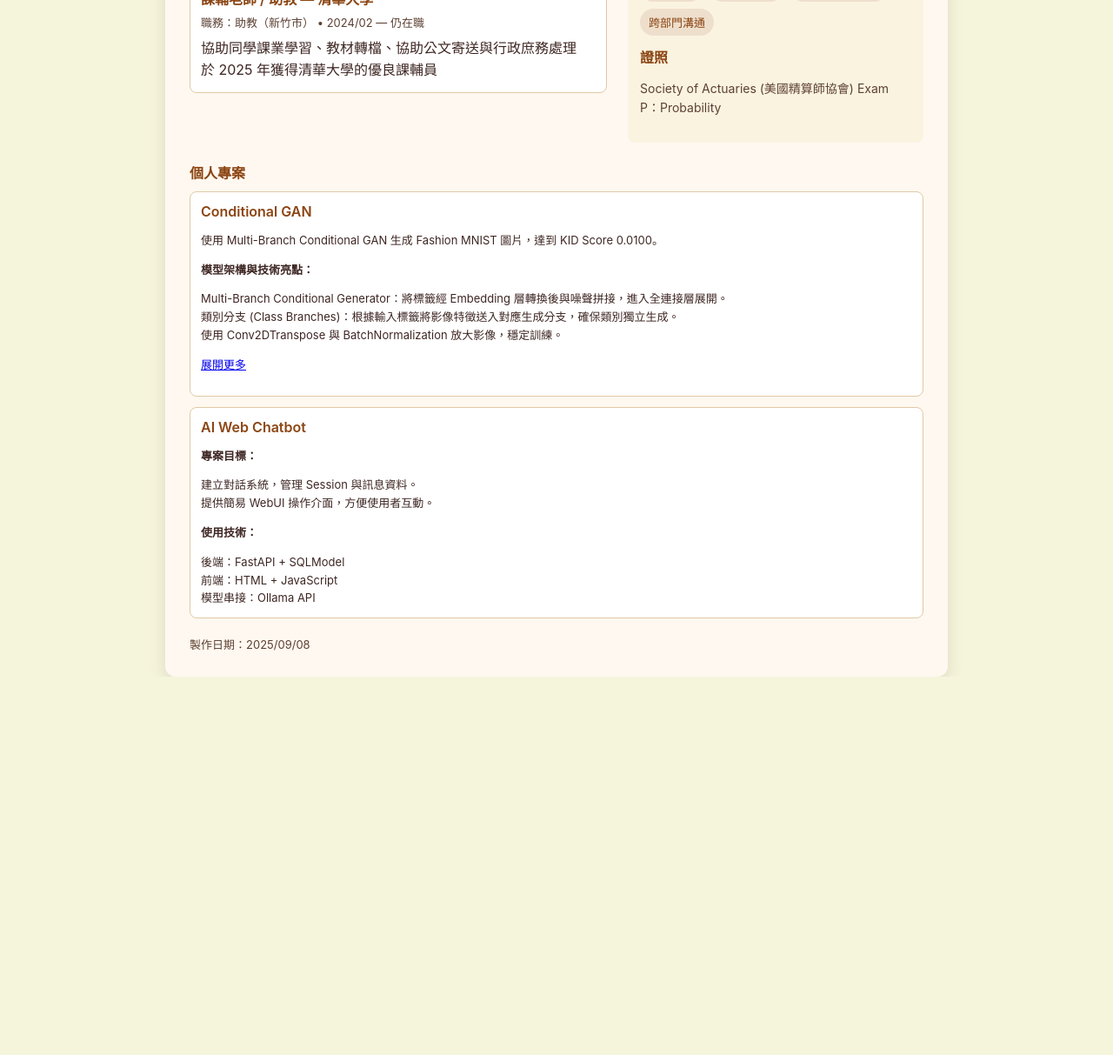
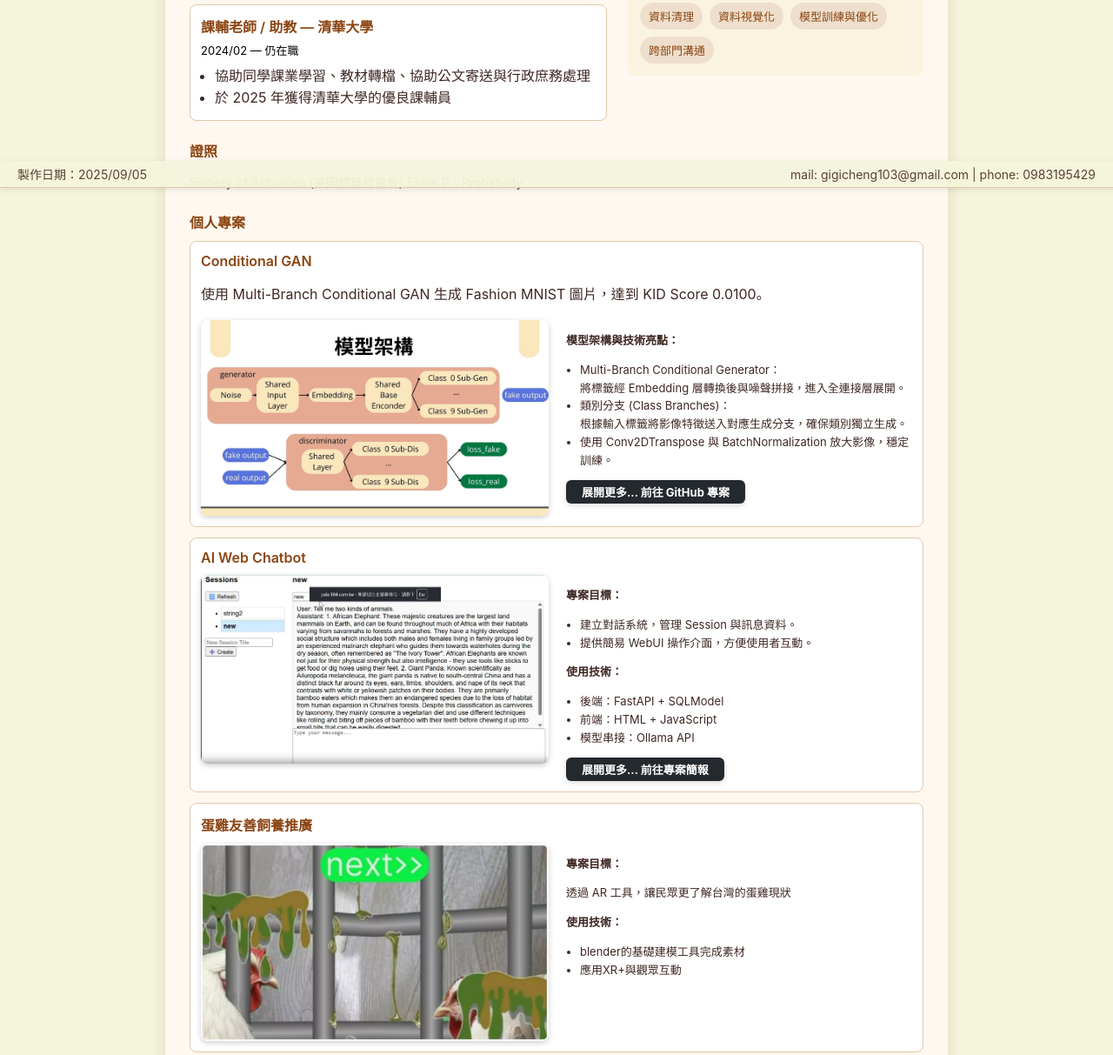
Before and after one commit to gigi-igig/gigi-igig.github, a plain HTML site: page index.html in a window 1280 px wide. Shown: the part 584-1797 px from the top of the page at 87% size. Before the commit the page ends 1362 px from the top, so only its background shows below. Drawn offline with Linux system fonts and the light colour scheme.

Commit message:
Add files via upload

```diff
--- /dev/null
+++ b/css/style.css
@@ -0,0 +1,226 @@
+:root {
+    --accent: #8B4513;
+    /* 棕色主色 */
+    --muted: #5C4033;
+    /* 深棕色文字 */
+    --bg: #F5F5DC;
+    /* 米色背景 */
+    --card: #FFF8F0;
+    /* 卡片淺棕 */
+    font-family: -apple-system, BlinkMacSystemFont, "Segoe UI", Roboto, "Helvetica Neue", Noto Sans TC, Arial, "PingFang TC", "Microsoft JhengHei", sans-serif;
+}
+
+.floating-tail {
+    position: fixed;       /* 固定在頁面上方 */
+    bottom: 0;
+    left: 0;
+    width: 100%;
+    background: rgba(245, 245, 220, 0.95); /* 半透明米色 */
+    border-bottom: 1px solid #E0C9A6;
+    padding: 5px 20px;
+    z-index: 9999;         /* 確保浮在最上層 */
+    box-shadow: 0 2px 6px rgba(0,0,0,0.1);
+    display: flex;
+    justify-content: space-between; /* 左右分開 */
+    align-items: center;
+    font-size: 14px;
+    color: var(--muted);
+}
+.floating-tail .contact {
+    margin-right: 40px;
+}
+
+body {
+    height: 100%;
+    background: var(--bg);
+    margin: 0;
+    padding: 24px;
+    padding-top: 60px; /* 避免內容被 header 擋住，60px 對應 header 高度 */
+}
+
+.container {
+    max-width: 900px;
+    margin: 0 auto
+}
+
+.card {
+    background: var(--card);
+    border-radius: 12px;
+    padding: 28px;
+    box-shadow: 0 6px 18px rgba(92, 64, 51, 0.15)
+}
+
+header {
+    display: flex;
+    justify-content: space-between;
+    align-items: flex-start;
+    gap: 20px
+}
+
+.name {
+    font-size: 28px;
+    font-weight: 700;
+    margin: 0;
+    color: var(--accent)
+}
+
+.subtitle {
+    color: var(--muted);
+    margin-top: 6px
+}
+
+.tagline {
+    margin-top: 12px;
+    padding: 14px;
+    background: linear-gradient(90deg, rgba(139, 69, 19, 0.08), rgba(139, 69, 19, 0.03));
+    border-radius: 8px;
+    color: #4B2E2E
+}
+
+section {
+    margin-top: 22px
+}
+
+h2 {
+    font-size: 16px;
+    margin: 0 0 10px 0;
+    color: var(--accent)
+}
+
+p,
+li {
+    color: #3E2723;
+    line-height: 1.6
+}
+
+.two-col {
+    display: grid;
+    grid-template-columns: 1fr 340px;
+    gap: 24px
+}
+
+.left {
+    min-width: 0
+}
+
+.overview {
+    background: #FAF3E0;
+    padding: 14px;
+    border-radius: 8px
+}
+
+.meta {
+    color: var(--muted);
+    font-size: 14px
+}
+
+ul.plain {
+    list-style-type: disc;
+    /* 小圓點 */
+    padding-left: 16px;
+    /* 左側縮排 */
+    margin: 0
+}
+
+.edu,
+.exp {
+    display: flex;
+    flex-direction: column;
+    gap: 12px
+}
+
+.item {
+    background: #FFF;
+    border: 1px solid #E0C9A6;
+    padding: 12px;
+    border-radius: 8px
+}
+
+.item .title {
+    font-weight: 600;
+    color: var(--accent)
+}
+
+.item .detial {
+    font-size: 13px;
+    margin-top: 6px
+}
+
+.item .project {
+    display: flex;
+    align-items: flex-start; /* 預設靠上對齊 */
+    gap: 20px;     /* 圖片和文字之間留白 */
+    margin-top: 10px;
+    font-size: 13px;
+    color: var(--muted);
+}
+
+.item .project img {
+    width: 400px;
+    border-radius: 8px;
+    box-shadow: 0 2px 6px rgba(0, 0, 0, 0.2);
+}
+
+.item .project-text {
+    flex: 1;   /* 文字自動佔滿剩下空間 */
+}
+
+.chips {
+    display: flex;
+    gap: 8px;
+    flex-wrap: wrap;
+    margin-top: 10px
+}
+
+.chip {
+    background: #EEDFCC;
+    padding: 6px 10px;
+    border-radius: 999px;
+    font-size: 13px;
+    color: var(--accent)
+}
+
+footer {
+    margin-top: 20px;
+    color: var(--muted);
+    font-size: 13px
+}
+
+.btn-link {
+    display: inline-block;
+    padding: 4px 18px;
+    background-color: #24292e;
+    /* GitHub 黑色 */
+    color: #ffffff;
+    text-decoration: none;
+    border-radius: 6px;
+    font-weight: bold;
+    transition: all 0.3s ease;
+    box-shadow: 0 2px 6px rgba(0, 0, 0, 0.15);
+    margin-top: 12px;
+}
+
+/* 滑鼠移過去的 hover 效果 */
+.btn-link:hover {
+    background-color: #0366d6;
+    /* GitHub 藍色 */
+    transform: translateY(-2px);
+    /* 微微浮起來 */
+    box-shadow: 0 4px 12px rgba(0, 0, 0, 0.25);
+}
+
+
+/* responsive */
+@media (max-width:880px) {
+    .two-col {
+        grid-template-columns: 1fr;
+    }
+
+    .subtitle {
+        font-size: 14px
+    }
+
+    .name {
+        font-size: 22px
+    }
+}
--- a/index.html
+++ b/index.html
@@ -4,174 +4,15 @@
 <head>
     <meta charset="utf-8">
     <meta name="viewport" content="width=device-width, initial-scale=1">
+    <link rel="stylesheet" href="css/style.css">
     <title>鄭竹淇 — 履歷</title>
-    <style>
-        :root {
-            --accent: #8B4513;
-            /* 棕色主色 */
-            --muted: #5C4033;
-            /* 深棕色文字 */
-            --bg: #F5F5DC;
-            /* 米色背景 */
-            --card: #FFF8F0;
-            /* 卡片淺棕 */
-            font-family: -apple-system, BlinkMacSystemFont, "Segoe UI", Roboto, "Helvetica Neue", Noto Sans TC, Arial, "PingFang TC", "Microsoft JhengHei", sans-serif;
-        }
 
-        html,
-        body {
-            height: 100%;
-            background: var(--bg);
-            margin: 0;
-            padding: 24px
-        }
-
-        .container {
-            max-width: 900px;
-            margin: 0 auto
-        }
-
-        .card {
-            background: var(--card);
-            border-radius: 12px;
-            padding: 28px;
-            box-shadow: 0 6px 18px rgba(92, 64, 51, 0.15)
-        }
-
-        header {
-            display: flex;
-            justify-content: space-between;
-            align-items: flex-start;
-            gap: 20px
-        }
-
-        .name {
-            font-size: 28px;
-            font-weight: 700;
-            margin: 0;
-            color: var(--accent)
-        }
-
-        .subtitle {
-            color: var(--muted);
-            margin-top: 6px
-        }
-
-        .tagline {
-            margin-top: 12px;
-            padding: 14px;
-            background: linear-gradient(90deg, rgba(139, 69, 19, 0.08), rgba(139, 69, 19, 0.03));
-            border-radius: 8px;
-            color: #4B2E2E
-        }
-
-        section {
-            margin-top: 22px
-        }
-
-        h2 {
-            font-size: 16px;
-            margin: 0 0 10px 0;
-            color: var(--accent)
-        }
-
-        p,
-        li {
-            color: #3E2723;
-            line-height: 1.6
-        }
-
-        .two-col {
-            display: grid;
-            grid-template-columns: 1fr 340px;
-            gap: 24px
-        }
-
-        .left {
-            min-width: 0
-        }
-
-        .overview {
-            background: #FAF3E0;
-            padding: 14px;
-            border-radius: 8px
-        }
-
-        .meta {
-            color: var(--muted);
-            font-size: 14px
-        }
-
-        ul.plain {
-            list-style: none;
-            padding: 0;
-            margin: 0
-        }
-
-        .edu,
-        .exp {
-            display: flex;
-            flex-direction: column;
-            gap: 12px
-        }
-
-        .item {
-            background: #FFF;
-            border: 1px solid #E0C9A6;
-            padding: 12px;
-            border-radius: 8px
-        }
-
-        .item .title {
-            font-weight: 600;
-            color: var(--accent)
-        }
-
-        .item .meta {
-            font-size: 13px;
-            color: var(--muted);
-            margin-top: 6px
-        }
-
-        .chips {
-            display: flex;
-            gap: 8px;
-            flex-wrap: wrap;
-            margin-top: 10px
-        }
-
-        .chip {
-            background: #EEDFCC;
-            padding: 6px 10px;
-            border-radius: 999px;
-            font-size: 13px;
-            color: var(--accent)
-        }
-
-        footer {
-            margin-top: 20px;
-            color: var(--muted);
-            font-size: 13px
-        }
-
-        /* responsive */
-        @media (max-width:880px) {
-            .two-col {
-                grid-template-columns: 1fr;
-            }
-
-            .subtitle {
-                font-size: 14px
-            }
-
-            .name {
-                font-size: 22px
-            }
-        }
-    </style>
 </head>
 
+
+
 <body>
+
     <div class="container">
         <div class="card">
             <header>
@@ -179,7 +20,7 @@
                     <h1 class="name">鄭竹淇</h1>
                     <div class="tagline">【統計與資工跨領域背景，勇於嘗試挑戰】</div>
                     <div style="margin-top:14px;font-size:14px;color:var(--muted)">
-                        個性積極主動，勇於踏出舒適圈，自我要求高。具統計背景和程式撰寫能力，熟悉 Python、R，善用 Pandas、PyTorch
+                        個性積極主動，勇於踏出舒適圈，自我要求高。<br>具統計背景和程式撰寫能力，熟悉 Python、R，善用 Pandas、PyTorch
                         等大型數據分析工具，擁有資料收集與整理、數據分析與解釋、資料視覺化、跨部門溝通協作能力。
                     </div>
                 </div>
@@ -193,7 +34,7 @@
                         <div class="exp">
                             <div class="item">
                                 <div class="title">AI 暑期實習生 — 晶豪科技股份有限公司</div>
-                                <div class="meta">職務：AI 工程師（新竹市） • 2025/07 — 2025/08（2 個月）</div>
+                                <div class="detial"> 2025/07 — 2025/08（2 個月）</div>
                                 <ul class="plain" style="margin-top:8px">
                                     <li>數據收集、清理與標註</li>
                                     <li>AI 模型訓練、優化與串接</li>
@@ -202,7 +43,7 @@
 
                             <div class="item">
                                 <div class="title">暑期生 — 中央研究院 統計科學研究所</div>
-                                <div class="meta">職務：AI 工程師（台北市南港區） • 2024/07 — 2024/08（2 個月）</div>
+                                <div class="detial"> 2024/07 — 2024/08（2 個月）</div>
                                 <ul class="plain" style="margin-top:8px">
                                     <li>基於 PyTorch 框架設計與實作時間序列預測模型</li>
                                 </ul>
@@ -210,7 +51,7 @@
 
                             <div class="item">
                                 <div class="title">課輔老師 / 助教 — 清華大學</div>
-                                <div class="meta">職務：助教（新竹市） • 2024/02 — 仍在職</div>
+                                <div class="detial"> 2024/02 — 仍在職</div>
                                 <ul class="plain" style="margin-top:8px">
                                     <li>協助同學課業學習、教材轉檔、協助公文寄送與行政庶務處理</li>
                                     <li>於 2025 年獲得清華大學的優良課輔員</li>
@@ -228,12 +69,12 @@
                         <div class="edu">
                             <div class="item">
                                 <div class="title">國立清華大學 — 計算與建模科學研究所 </div>
-                                <div class="meta">2024/09 — 碩士就讀中</div>
+                                <div class="detial">2024/09 — 碩士就讀中</div>
                             </div>
 
                             <div class="item">
                                 <div class="title">國立清華大學 — 理學院不分系（大學畢業）</div>
-                                <div class="meta">2020/09 — 2024/06</div>
+                                <div class="detial">2020/09 — 2024/06</div>
                             </div>
                         </div>
                     </section>
@@ -249,56 +90,82 @@
                             <div class="chip">模型訓練與優化</div>
                             <div class="chip">跨部門溝通</div>
                         </div>
-
-                        <div style="margin-top:12px">
-                            <h2>證照</h2>
-                            <p class="meta">Society of Actuaries (美國精算師協會) Exam P：Probability</p>
-                        </div>
                     </section>
 
                 </aside>
             </div>
-
+            <section>
+                <h2>證照</h2>
+                <p class="meta">Society of Actuaries (美國精算師協會) Exam P：Probability</p>
+            </section>
             <section>
                 <h2>個人專案</h2>
                 <div class="edu">
                     <div class="item">
                         <div class="title">Conditional GAN</div>
-                        <div class="meta">
                         <p>使用 Multi-Branch Conditional GAN 生成 Fashion MNIST 圖片，達到 KID Score 0.0100。</p>
+                        <div class="project">
+                            <img src="images/model_arch.jpg" alt="model_arch">
+                            <div class="project-text">
                                 <p><strong>模型架構與技術亮點：</strong></p>
                                 <ul class="plain" style="margin-top:6px">
-                                <li>Multi-Branch Conditional Generator：將標籤經 Embedding 層轉換後與噪聲拼接，進入全連接層展開。</li>
-                                <li>類別分支 (Class Branches)：根據輸入標籤將影像特徵送入對應生成分支，確保類別獨立生成。</li>
+                                    <li>Multi-Branch Conditional Generator：<br>將標籤經 Embedding 層轉換後與噪聲拼接，進入全連接層展開。</li>
+                                    <li>類別分支 (Class Branches)：<br>根據輸入標籤將影像特徵送入對應生成分支，確保類別獨立生成。</li>
                                     <li>使用 Conv2DTranspose 與 BatchNormalization 放大影像，穩定訓練。</li>
                                 </ul>
-                            <p><a href="#">展開更多</a></p>
+                                <a class="btn-link" href="https://github.com/gigi-igig/Fashion-MNIST-gan"
+                                    target="_blank"> 展開更多... 前往 GitHub 專案 </a>
+                            </div>
                         </div>
                     </div>
 
                     <div class="item">
                         <div class="title">AI Web Chatbot</div>
-                        <div class="meta">
+                        <div class="project">
+                            <img src="images/chatbot.jpg" alt="chatbot">
+                            <div class="project-text">
                                 <p><strong>專案目標：</strong></p>
-                            <ul class="plain" style="margin-top:6px">
+                                <ul class="plain">
                                     <li>建立對話系統，管理 Session 與訊息資料。</li>
                                     <li>提供簡易 WebUI 操作介面，方便使用者互動。</li>
                                 </ul>
                                 <p><strong>使用技術：</strong></p>
-                            <ul class="plain" style="margin-top:6px">
+                                <ul class="plain">
                                     <li>後端：FastAPI + SQLModel</li>
                                     <li>前端：HTML + JavaScript</li>
                                     <li>模型串接：Ollama API</li>
                                 </ul>
+                                <a class="btn-link"
+                                    href="https://www.canva.com/design/DAGnbDdebWE/iO-QTKmFSX8ioylnf1qOsg/view?utm_content=DAGnbDdebWE&utm_campaign=designshare&utm_medium=link2&utm_source=uniquelinks&utlId=hd5886c1c6f#2"
+                                    target="_blank"> 展開更多... 前往專案簡報 </a>
+                            </div>
+
+                        </div>
+                    </div>
+
+
+                    <div class="item">
+                        <div class="title">蛋雞友善飼養推廣</div>
+                        <div class="project">
+                            <img src="images/egg.jpg" alt="egg">
+                            <div class="project-text">
+                                <p><strong>專案目標：</strong></p>
+                                <p> 透過 AR 工具，讓民眾更了解台灣的蛋雞現狀</p>
+                                <p><strong>使用技術：</strong></p>
+                                <ul class="plain">
+                                    <li>blender的基礎建模工具完成素材</li>
+                                    <li>應用XR+與觀眾互動</li>
+                                </ul>
                             </div>
                         </div>
                     </div>
-            </section>
-            <footer>
-                <div>製作日期：2025/09/08</div>
-            </footer>
                 </div>
         </div>
+    </div>
+    <footer class="floating-tail">
+        <span class="date">製作日期：2025/09/05</span>
+        <span class="contact">mail: gigicheng103@gmail.com | phone: 0983195429</span>
+    </footer>
 </body>
 
 </html>
```
Also changed, not shown: images/chatbot.jpg (added), images/egg.jpg (added), images/image_epoch_050.png (added), images/model_arch.jpg (added). Lines whose indentation alone changed are shown as unchanged.
